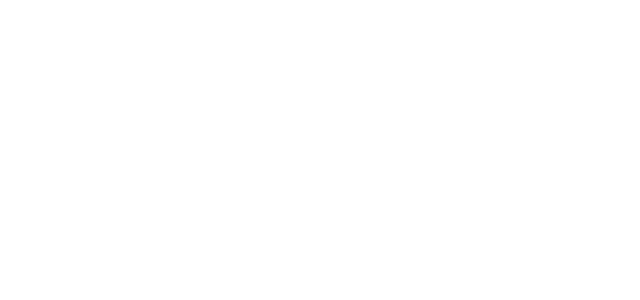
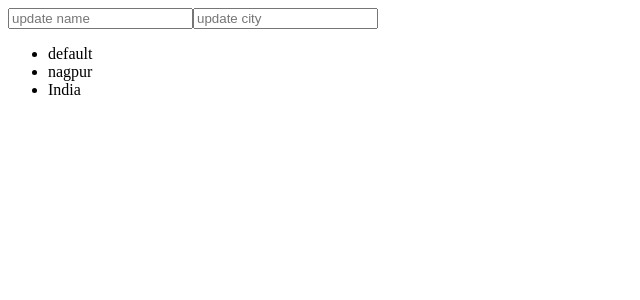
Before and after one commit to Raksha-coder/ReactPractice, a React (Vite) app: page / in a window 1280 px wide. Shown: the top 300 px of the page, without its empty margins (0-640 px from the left). Built offline with nearby package versions, Linux system fonts and the light colour scheme.

Commit message:
update object using state

```diff
--- a/src/App.jsx
+++ b/src/App.jsx
@@ -1,4 +1,5 @@
 import LiftingUpStateParent from "./Components/LiftingUpStateParent"
+import UpdateObectUsingState from "./Components/UpdateObectUsingState";
 function App() {
   return (
     <>
@@ -26,6 +27,7 @@
       {/* <UseTransition /> */}
       {/* <DerivedState /> */}
       {/* <LiftingUpStateParent /> */}
+      <UpdateObectUsingState />
     </>
   )
 }
--- /dev/null
+++ b/src/Components/UpdateObectUsingState.jsx
@@ -0,0 +1,41 @@
+import React, { useState } from 'react'
+
+const UpdateObectUsingState = () => {
+
+  const [userDetails,setUserDetails] = useState({
+    name:"default",
+    address :{
+      city:"nagpur",
+      country:"India"
+    }
+  });
+
+
+  function handleName(val){
+    userDetails.name = val;
+    setUserDetails({...userDetails}); // learn the concept of shallow copy and deep copy
+  }
+
+  function handleCity(val){
+      userDetails.address.city = val;
+       setUserDetails({...userDetails,address:{...userDetails.address,val}});
+  }
+
+  return (
+    <div>
+      <input type="text" placeholder='update name' onChange={(event) => handleName(event.target.value)}/>
+
+       <input type="text" placeholder='update city' onChange={(event) => handleCity(event.target.value)}/>
+
+      <div>
+        <ul>
+          <li>{userDetails.name}</li>
+          <li>{userDetails.address.city}</li>
+          <li>{userDetails.address.country}</li>
+        </ul>
+      </div>
+    </div>
+  )
+}
+
+export default UpdateObectUsingState
```
